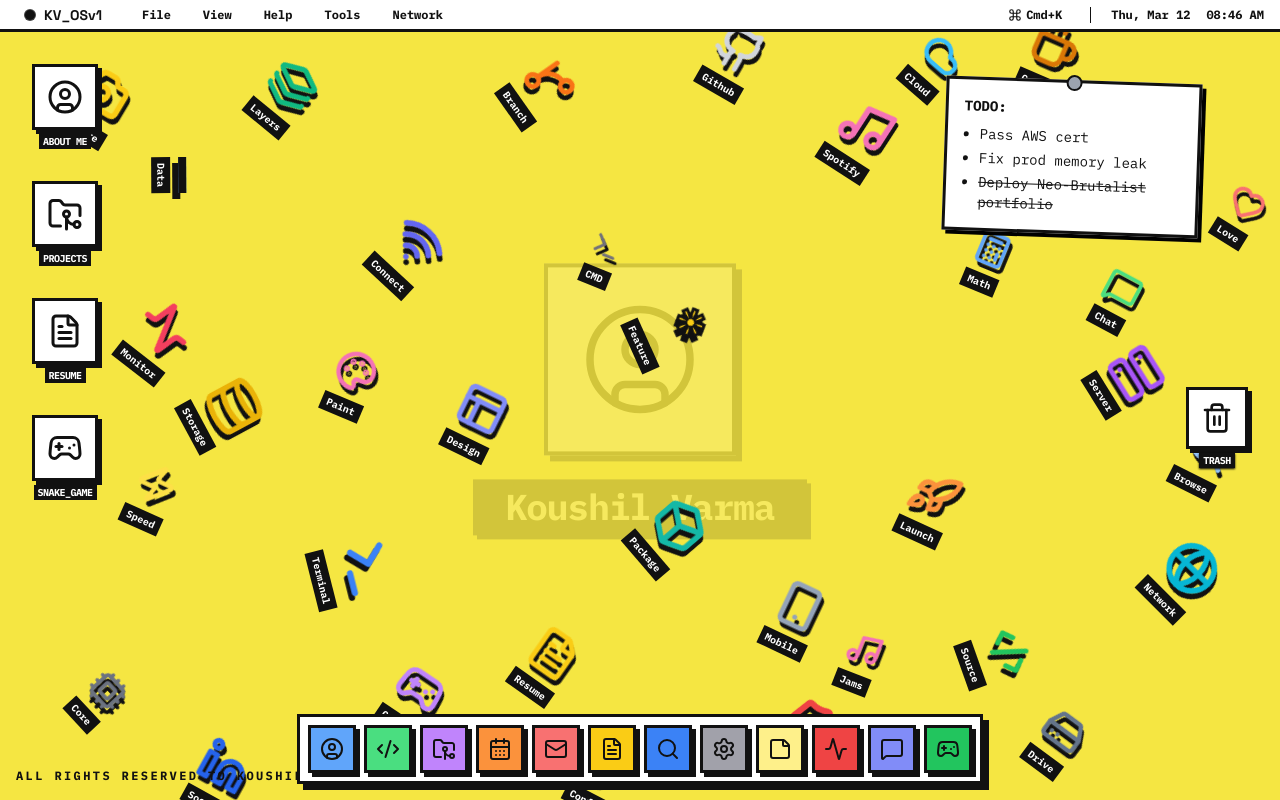
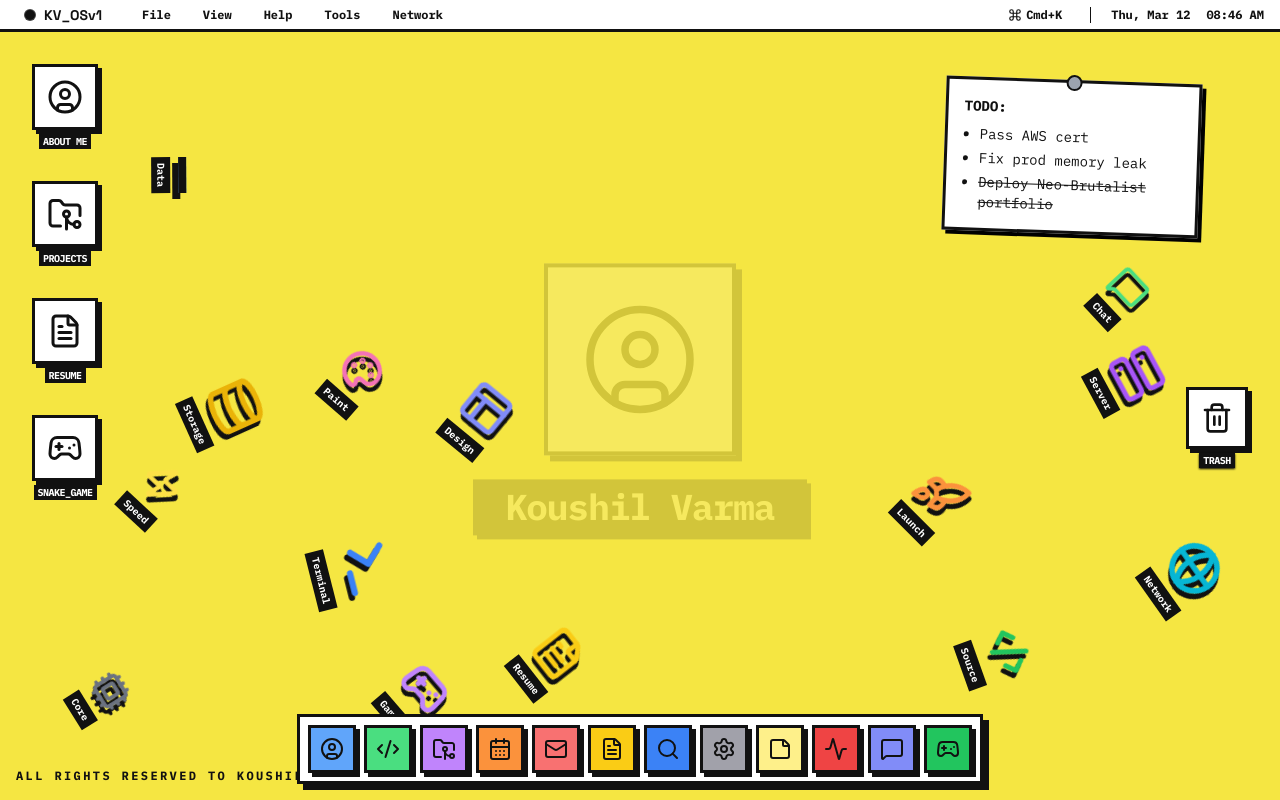
Before and after one commit to koushilvarma/personal_Portfolio, a React (Vite) app: page / in a window 1280 px wide. Built offline with nearby package versions, Linux system fonts and the light colour scheme.

Commit message:
fix: restore window interactivity and optimize background performance

```diff
--- a/src/components/os/BackgroundAnimations.tsx
+++ b/src/components/os/BackgroundAnimations.tsx
@@ -12,39 +12,17 @@ const shapes = [
   { id: 2, type: 'circle', label: 'System', size: 40, startX: 80, startY: 15 },
   { id: 3, type: 'icon', icon: Terminal, label: 'Terminal', color: 'text-blue-500', size: 50, startX: 25, startY: 70 },
   { id: 4, type: 'icon', icon: Code2, label: 'Source', color: 'text-green-500', size: 55, startX: 75, startY: 80 },
-  { id: 5, type: 'star', label: 'Feature', size: 45, startX: 50, startY: 40 },
-  { id: 6, type: 'icon', icon: Database, label: 'Storage', color: 'text-yellow-500', size: 45, startX: 15, startY: 50 },
-  { id: 7, type: 'icon', icon: Server, label: 'Server', color: 'text-purple-500', size: 60, startX: 85, startY: 45 },
-  { id: 8, type: 'icon', icon: GitBranch, label: 'Branch', color: 'text-orange-500', size: 40, startX: 40, startY: 10 },
-  { id: 9, type: 'icon', icon: Shield, label: 'Security', color: 'text-red-500', size: 50, startX: 60, startY: 90 },
-  { id: 10, type: 'icon', icon: Box, label: 'Package', color: 'text-teal-500', size: 45, startX: 50, startY: 65 },
-  { id: 11, type: 'icon', icon: Cpu, label: 'Core', color: 'text-gray-500', size: 55, startX: 5, startY: 85 },
-  { id: 12, type: 'icon', icon: Globe, label: 'Network', color: 'text-cyan-500', size: 50, startX: 90, startY: 70 },
-  { id: 13, type: 'icon', icon: Wifi, label: 'Connect', color: 'text-indigo-500', size: 40, startX: 30, startY: 30 },
-  { id: 14, type: 'icon', icon: Cloud, label: 'Cloud', color: 'text-sky-400', size: 65, startX: 70, startY: 5 },
-  { id: 15, type: 'icon', icon: Layers, label: 'Layers', color: 'text-emerald-500', size: 45, startX: 20, startY: 10 },
-  { id: 16, type: 'icon', icon: Activity, label: 'Monitor', color: 'text-rose-500', size: 50, startX: 10, startY: 40 },
-  { id: 17, type: 'icon', icon: HardDrive, label: 'Drive', color: 'text-slate-500', size: 55, startX: 80, startY: 90 },
-  { id: 18, type: 'icon', icon: FileText, label: 'Resume', color: 'text-yellow-400', size: 60, startX: 40, startY: 80 },
-  { id: 19, type: 'icon', icon: Gamepad2, label: 'Gaming', color: 'text-purple-400', size: 50, startX: 30, startY: 85 },
-  { id: 20, type: 'icon', icon: Music, label: 'Spotify', color: 'text-pink-400', size: 45, startX: 65, startY: 15 },
-  { id: 21, type: 'icon', icon: Heart, label: 'Love', color: 'text-red-400', size: 40, startX: 95, startY: 25 },
-  { id: 22, type: 'icon', icon: Camera, label: 'Capture', color: 'text-yellow-400', size: 55, startX: 5, startY: 10 },
-  { id: 23, type: 'icon', icon: Github, label: 'Github', color: 'text-gray-300', size: 50, startX: 55, startY: 5 },
-  { id: 24, type: 'icon', icon: Linkedin, label: 'Social', color: 'text-blue-600', size: 45, startX: 15, startY: 95 },
-  { id: 25, type: 'icon', icon: MessageSquare, label: 'Chat', color: 'text-green-400', size: 50, startX: 85, startY: 35 },
-  { id: 26, type: 'icon', icon: Settings, label: 'Config', color: 'text-gray-400', size: 40, startX: 45, startY: 95 },
-  { id: 27, type: 'icon', icon: Search, label: 'Browse', color: 'text-blue-300', size: 45, startX: 92, startY: 55 },
-  { id: 28, type: 'icon', icon: Layout, label: 'Design', color: 'text-indigo-400', size: 50, startX: 35, startY: 50 },
-  { id: 29, type: 'icon', icon: Smartphone, label: 'Mobile', color: 'text-slate-400', size: 45, startX: 60, startY: 75 },
-  { id: 30, type: 'icon', icon: Rocket, label: 'Launch', color: 'text-orange-400', size: 60, startX: 70, startY: 60 },
-  { id: 31, type: 'icon', icon: Zap, label: 'Speed', color: 'text-yellow-300', size: 40, startX: 10, startY: 60 },
-  { id: 32, type: 'icon', icon: Coffee, label: 'Coffee', color: 'text-amber-600', size: 45, startX: 80, startY: 5 },
-  { id: 33, type: 'icon', icon: Palette, label: 'Paint', color: 'text-pink-400', size: 55, startX: 25, startY: 45 },
-  { id: 34, type: 'icon', icon: Calculator, label: 'Math', color: 'text-blue-400', size: 50, startX: 75, startY: 30 },
-  { id: 35, type: 'icon', icon: Terminal, label: 'CMD', color: 'text-zinc-500', size: 45, startX: 45, startY: 30 },
-  { id: 36, type: 'icon', icon: Music, label: 'Jams', color: 'text-pink-400', size: 50, startX: 65, startY: 80 },
-  { id: 37, type: 'icon', icon: Layout, label: 'Word', color: 'text-blue-500', size: 55, startX: 85, startY: 20 },
+  { id: 5, type: 'icon', icon: Database, label: 'Storage', color: 'text-yellow-500', size: 45, startX: 15, startY: 50 },
+  { id: 6, type: 'icon', icon: Server, label: 'Server', color: 'text-purple-500', size: 60, startX: 85, startY: 45 },
+  { id: 7, type: 'icon', icon: Cpu, label: 'Core', color: 'text-gray-500', size: 55, startX: 5, startY: 85 },
+  { id: 8, type: 'icon', icon: Globe, label: 'Network', color: 'text-cyan-500', size: 50, startX: 90, startY: 70 },
+  { id: 9, type: 'icon', icon: FileText, label: 'Resume', color: 'text-yellow-400', size: 60, startX: 40, startY: 80 },
+  { id: 10, type: 'icon', icon: Gamepad2, label: 'Gaming', color: 'text-purple-400', size: 50, startX: 30, startY: 85 },
+  { id: 11, type: 'icon', icon: MessageSquare, label: 'Chat', color: 'text-green-400', size: 50, startX: 85, startY: 35 },
+  { id: 12, type: 'icon', icon: Rocket, label: 'Launch', color: 'text-orange-400', size: 60, startX: 70, startY: 60 },
+  { id: 13, type: 'icon', icon: Zap, label: 'Speed', color: 'text-yellow-300', size: 40, startX: 10, startY: 60 },
+  { id: 14, type: 'icon', icon: Palette, label: 'Paint', color: 'text-pink-400', size: 55, startX: 25, startY: 45 },
+  { id: 15, type: 'icon', icon: Layout, label: 'Design', color: 'text-indigo-400', size: 50, startX: 35, startY: 50 },
 ];
 
 export default function BackgroundAnimations({ isActive }: { isActive: boolean }) {
--- a/src/components/os/Window.tsx
+++ b/src/components/os/Window.tsx
@@ -64,7 +64,7 @@ export default function Window({ id, children }: WindowProps) {
       }}
       onMouseDown={() => focusWindow(id)}
       style={{ zIndex: windowState.zIndex }}
-      className={`absolute bg-os-window border-3 border-os-border flex flex-col shadow-brutal-lg ${isMaximized ? '' : 'resize overflow-hidden'}`}
+      className={`absolute bg-os-window border-3 border-os-border flex flex-col shadow-brutal-lg pointer-events-auto ${isMaximized ? '' : 'resize overflow-hidden'}`}
     >
       {/* Title Bar */}
       <div
```
